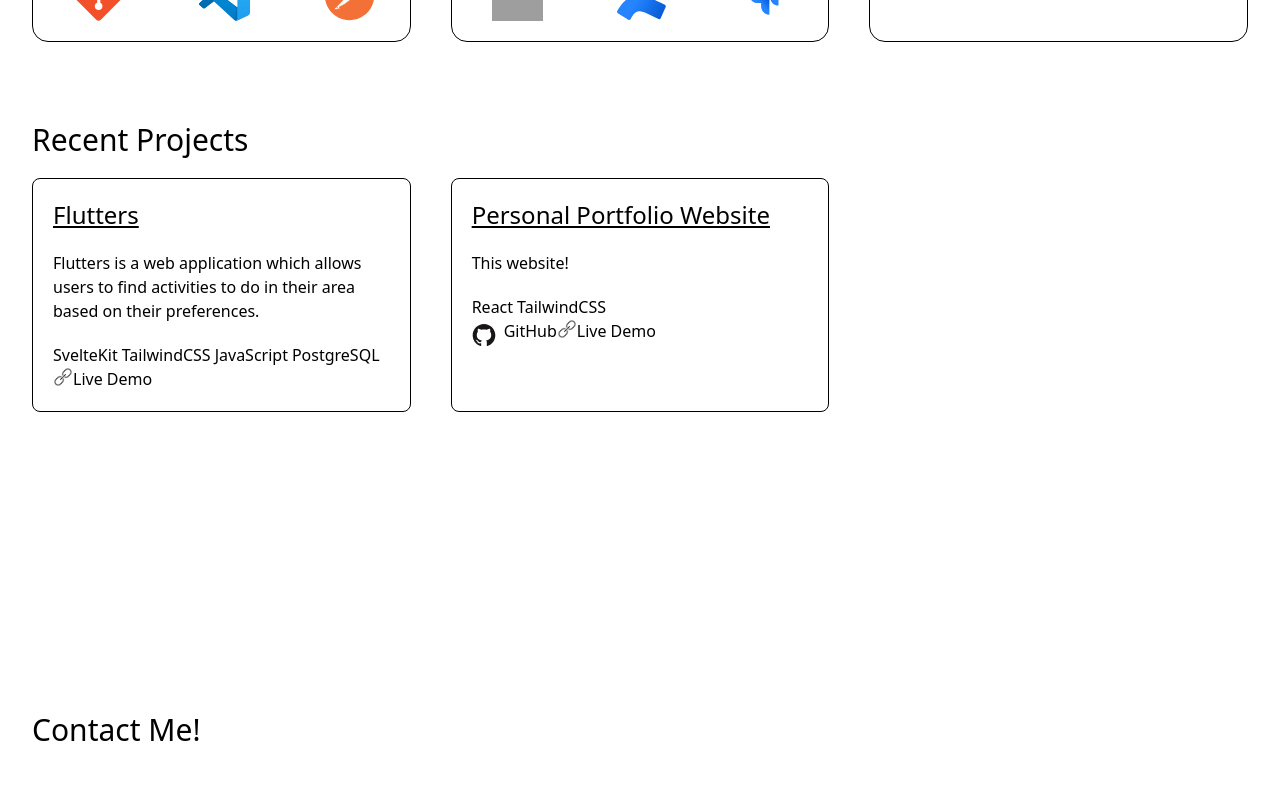
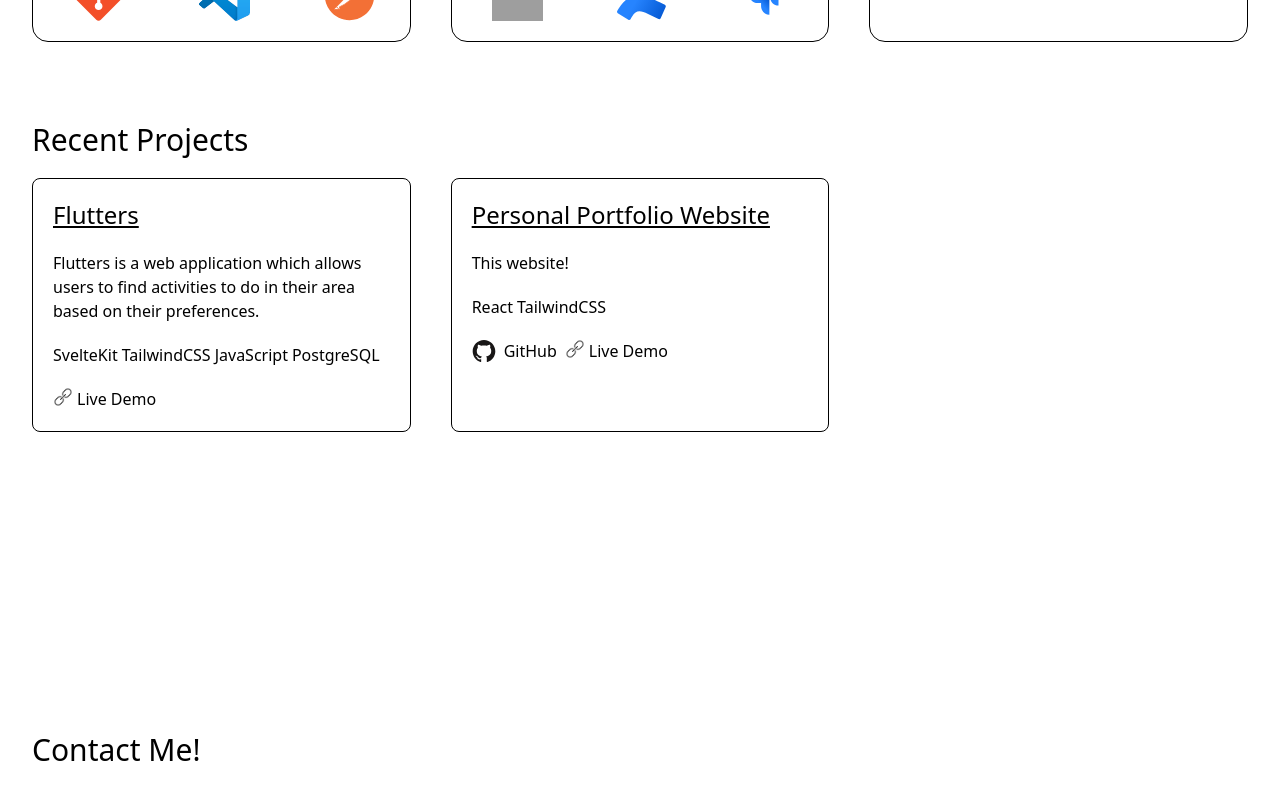
Before and after one commit to abbydise/portfolio-website, a React (Vite) app: page / in a window 1280 px wide. Shown: the part 2638-3438 px from the top of the page. Built offline with nearby package versions, Linux system fonts and the light colour scheme; grey boxes are pictures that could not be loaded.

Commit message:
added basic styling to project card

```diff
--- a/src/components/ProjectCard.jsx
+++ b/src/components/ProjectCard.jsx
@@ -5,28 +5,29 @@ const ProjectCard = ({ project }) => {
 		<div className="border rounded-lg p-5">
 			<h1 className="text-2xl underline">{project.title}</h1>
 			<p className="mt-5">{project.description}</p>
-			<p className="mt-5 flex gap-1">
+			<div className="mt-5 flex gap-1 mb-5">
 				{project.technologies.map((item, index) => (
 					<p id={index}>{item}</p>
 				))}
-			</p>
-			<div clasName="flex">
+			</div>
+			<div clasName="absolute right-0 bottom-0">
 				{project.github && (
-					<div className="flex float-left">
+					<div className="float-left">
 						<img
 							src="github.svg"
-							className="w-8 h-8 float-left pr-2"
+							className="w-6 h-6 float-left mr-2"
 						/>
 						<a
 							href={project.github}
 							target="_blank"
+							className="mr-2"
 						>
 							GitHub
 						</a>
 					</div>
 				)}
 				{project.website && (
-					<div className="flex">
+					<div>
 						<img
 							src="link.png"
 							className="w-5 h-5 float-left"
@@ -34,6 +35,7 @@ const ProjectCard = ({ project }) => {
 						<a
 							href={project.website}
 							target="_blank"
+							className="ml-1"
 						>
 							Live Demo
 						</a>
```
